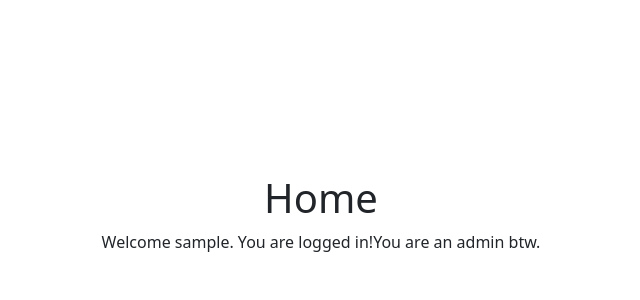
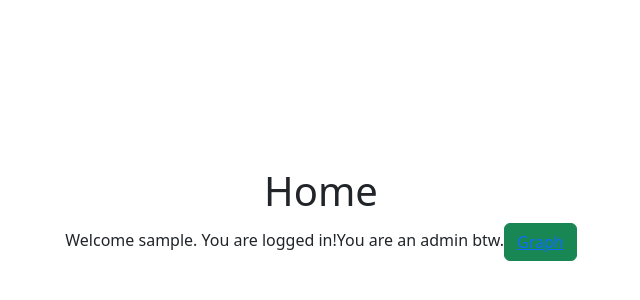
Before and after one commit to 2034254/FinalProjectDBTWA, a React (Vite) app in the folder Frontend/my-auth-app/: page /Home in a window 1280 px wide. Shown: the part 186-486 px from the top of the page, without its empty margins (319-959 px from the left). Built offline with nearby package versions, Linux system fonts and the light colour scheme; sample sign-in values are in the browser's storage.

Commit message:
Adding Button

```diff
--- a/Frontend/my-auth-app/src/main.jsx
+++ b/Frontend/my-auth-app/src/main.jsx
@@ -4,6 +4,7 @@ import App from './App'
 import Login from './views/Login'
 import Register from './views/Register'
 import Home from './views/Home'
+import Graph from './views/Graph'
 import './index.css'
 // Import Bootstrap
 import '../node_modules/bootstrap/dist/css/bootstrap.min.css';
@@ -17,6 +18,7 @@ ReactDOM.createRoot(document.getElementById('root')).render(
       <Route path='/Login' element={<Login />} />
       <Route path='/Register' element={<Register />} />
       <Route path='/Home' element={<Home />} />
+      <Route path='/Graph' element={<Graph />} />
     </Routes>
   </BrowserRouter>
 )
--- a/Frontend/my-auth-app/src/views/Home.jsx
+++ b/Frontend/my-auth-app/src/views/Home.jsx
@@ -4,9 +4,11 @@ import { useNavigate } from 'react-router-dom';
 import jwt_decode from 'jwt-decode';
 import { useState } from 'react';
 import './home.css';
+import { Link } from 'react-router-dom'
 
 function Home() {
 
+    const [count, setCount] = useState(0)
     const [username, setUserName] = useState(null);
     const [isAdmin, setIsAdmin] = useState(false);
     const navigate = useNavigate();
@@ -34,6 +36,11 @@ function Home() {
             <h1>Home</h1>
             Welcome {username}. You are logged in!
             {isAdmin? 'You are an admin btw.':''}
+            <button className='btn btn-success' onClick={() => setCount((count) => count + 1)}>
+                <Link to='/graph'>
+                    Graph
+                </Link>
+            </button>
         </div>
     )
 }
```
